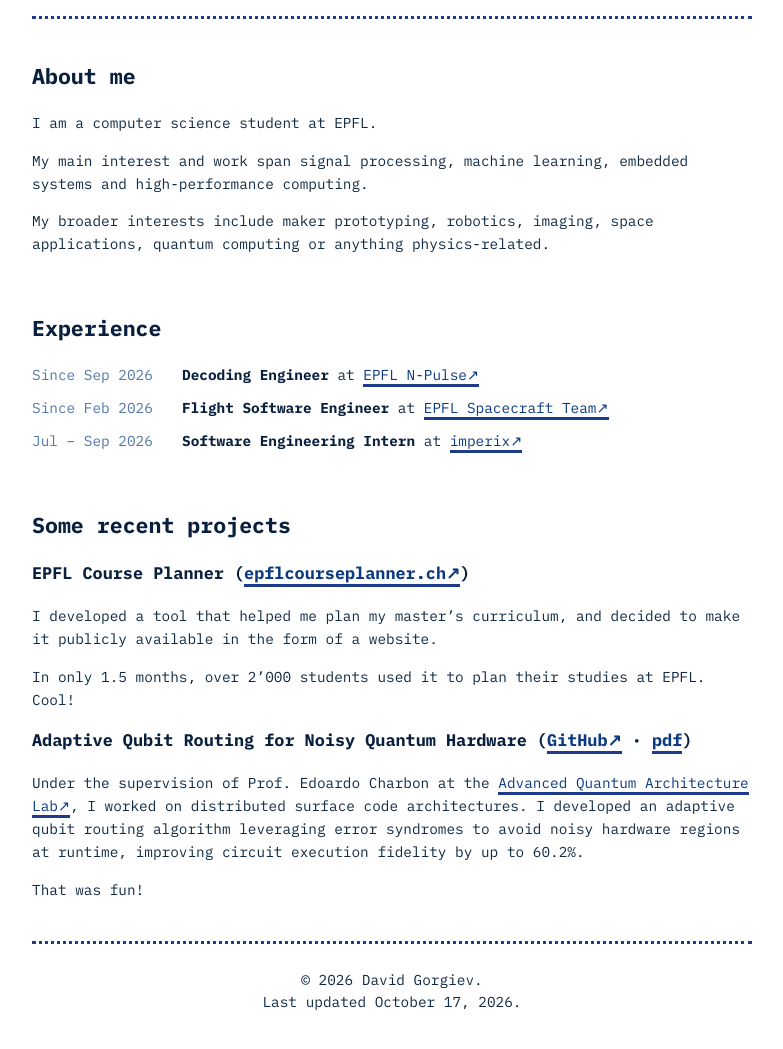
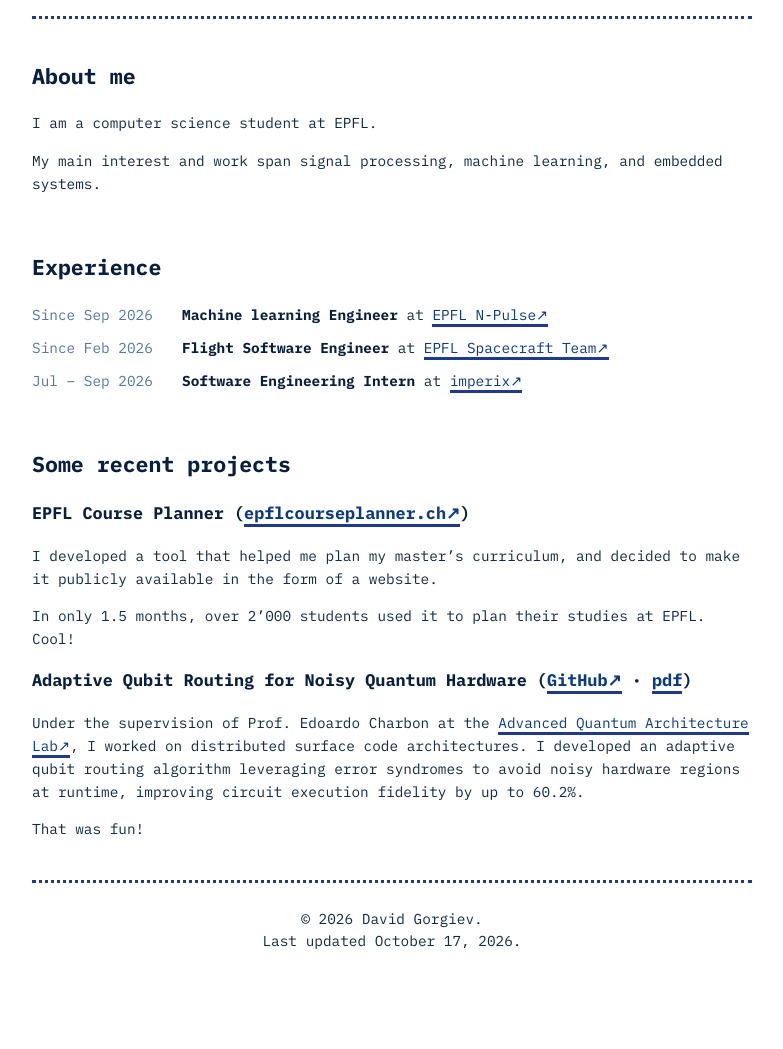
Before and after one commit to dgorgiev/dgorgiev.github.io, a Jekyll site: the page built from index.md, in a window 1280 px wide, cut to the strip 154-1211 px from the top of the page. Shown: the top 1049 px of the strip, without its empty margins (248-1031 px from the left). Built offline with Jekyll 4.4.1, drawn with Linux system fonts in a browser that asks for light colours; after the commit the page ends 1151 px from its top, so only the background shows below that.

Commit message:
Update homepage content

```diff
--- a/index.md
+++ b/index.md
@@ -8,9 +8,7 @@
 
 I am a computer science student at EPFL.
 
-My main interest and work span signal processing, machine learning, embedded systems and high-performance computing.
-
-My broader interests include maker prototyping, robotics, imaging, space applications, quantum computing or anything physics-related.
+My main interest and work span signal processing, machine learning, and embedded systems.
 
 <br>
 
@@ -20,7 +18,7 @@
 <ul class="experience-timeline">
   <li>
     <span class="experience-date">Since Sep 2026</span>
-    <span><strong>Decoding Engineer</strong> at <a href="https://epfl-npulse.ch/" target="_blank" rel="noopener noreferrer">EPFL N-Pulse</a></span>
+    <span><strong>Machine learning Engineer</strong> at <a href="https://epfl-npulse.ch/" target="_blank" rel="noopener noreferrer">EPFL N-Pulse</a></span>
   </li>
   <li>
     <span class="experience-date">Since Feb 2026</span>
```
